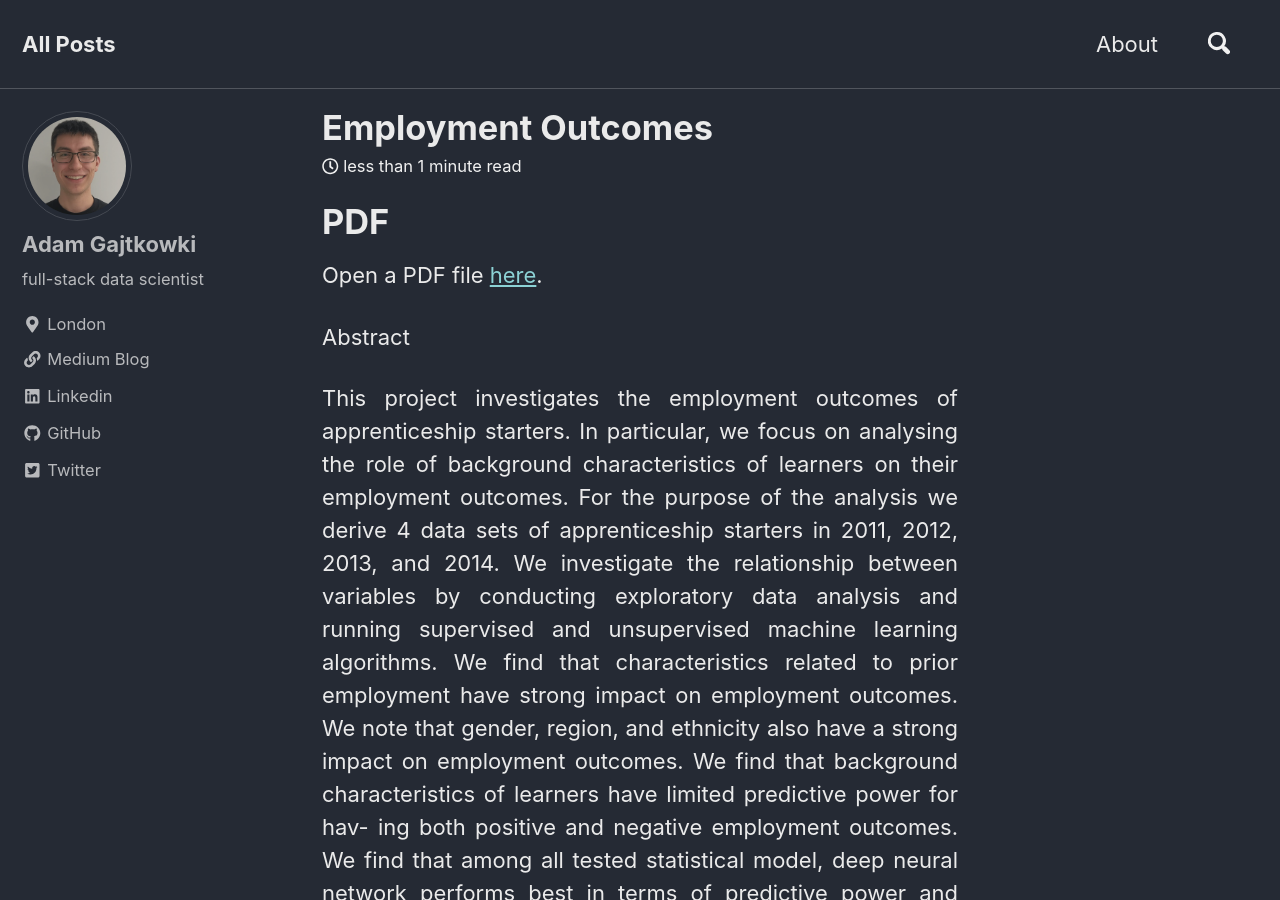
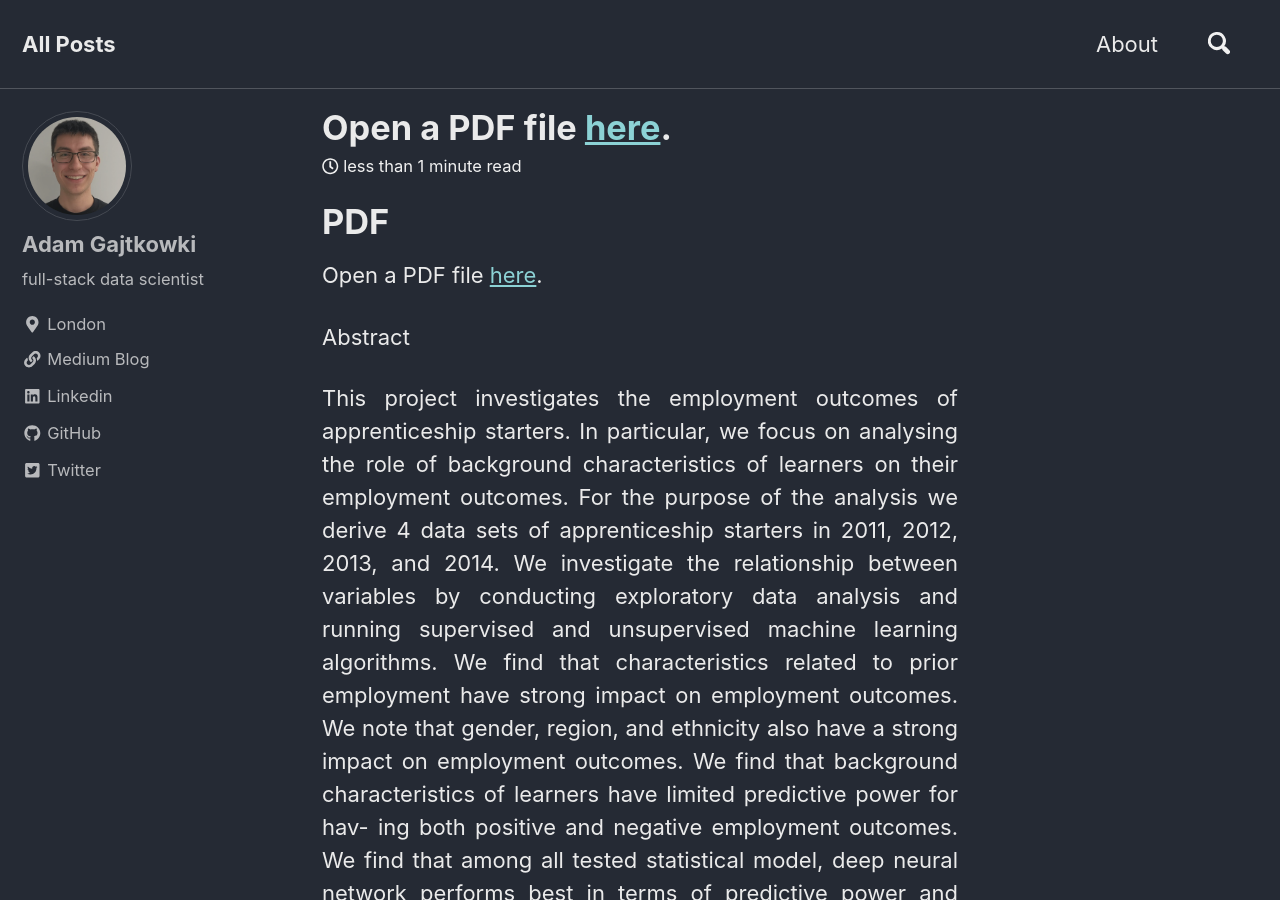
Before and after one commit to AGajtkowski/AGajtkowski.github.io, a Jekyll site: the page built from _posts/2019-12-20-IFA.md, in a window 1280 px wide and 900 px high. Built offline with Jekyll 4.4.1, drawn with Linux system fonts in a browser that asks for light colours; cached includes are drawn as plain includes; nearby versions of some CDN libraries.

Commit message:
updated IFA

```diff
--- a/_posts/2019-12-20-IFA.md
+++ b/_posts/2019-12-20-IFA.md
@@ -1,5 +1,5 @@
 ---
-title: "Employment Outcomes"
+title: <p>Open a PDF file <a href="/thesis/thesis_A.Gajtkowski.pdf">here</a>.</p>
 date: '2019-12-20'
 ---
 
```
